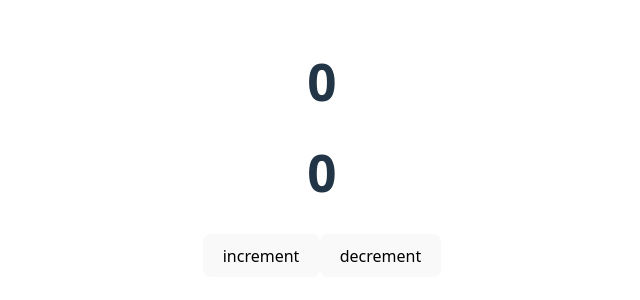
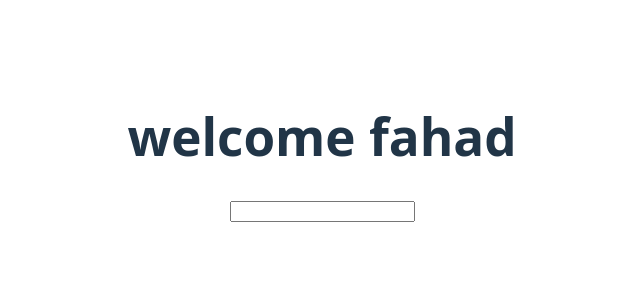
Before and after one commit to fahadrahmanch/REACT-WEEK-21, a React (Vite) app: page / in a window 1280 px wide. Shown: the part 252-552 px from the top of the page, without its empty margins (318-958 px from the left). Built offline with nearby package versions, Linux system fonts and the light colour scheme.

Commit message:
React.memo

```diff
--- a/src/App.jsx
+++ b/src/App.jsx
@@ -7,6 +7,7 @@ import { BrowserRouter,Routes,Route } from 'react-router-dom'
 import Parent from './parent'
 import Parent1 from './useCallback/useCallback'
 import Parent2 from './useMemo.jsx/useMemo'
+import Parent3 from './ReactMemo/Parent'
 import './App.css'
 
 function App() {
@@ -16,7 +17,8 @@ function App() {
     <>
     {/* <Parent/> */}
     {/* <Parent1/> */}
-    <Parent2/>
+    {/* <Parent2/> */}
+    <Parent3/>
     {/* <BrowserRouter>
     <Routes>
       <Route path='/' element={<Home/>}/>
--- /dev/null
+++ b/src/ReactMemo/Child.jsx
@@ -0,0 +1,14 @@
+import React from "react"
+const Child1=React.memo(({welcome})=>{
+    function childFnc(){
+        console.log("render")
+    }
+    childFnc()
+    return(
+        <>
+        <h1>{welcome}</h1>
+        </>
+    )
+})
+
+export default Child1
--- /dev/null
+++ b/src/ReactMemo/Parent.jsx
@@ -0,0 +1,16 @@
+import { useState } from "react"
+import Child1 from "./Child"
+const Parent3=()=>{
+    const [text,setText]=useState("")
+    function change(e){
+    setText(e.target.value)
+    }
+    return(
+        <>
+        <Child1 welcome={'welcome fahad'}/>
+        <h1>{text}</h1>
+        <input onChange={()=>change(event)} ></input>
+        </>
+    )
+}
+export default Parent3
```
